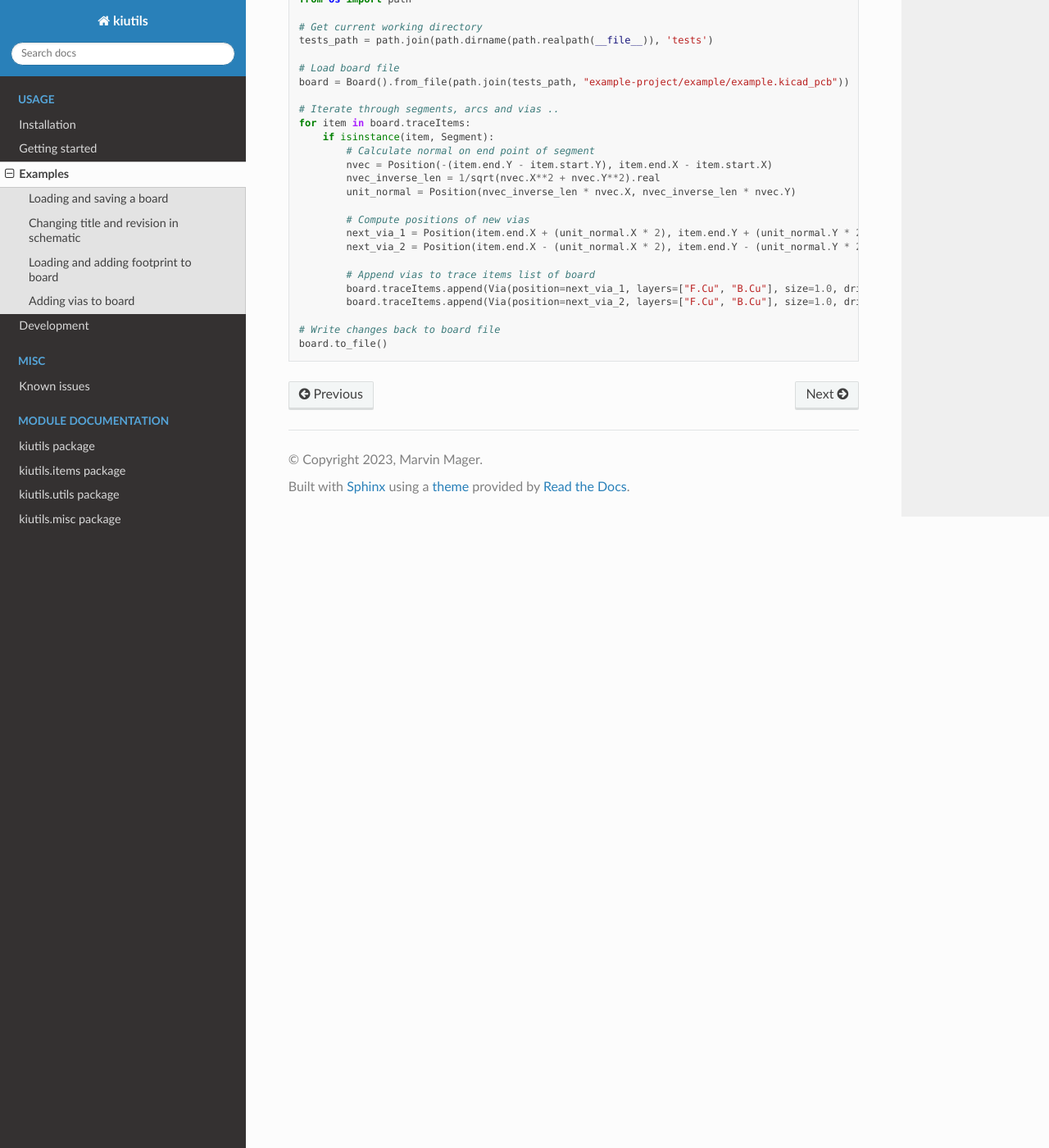
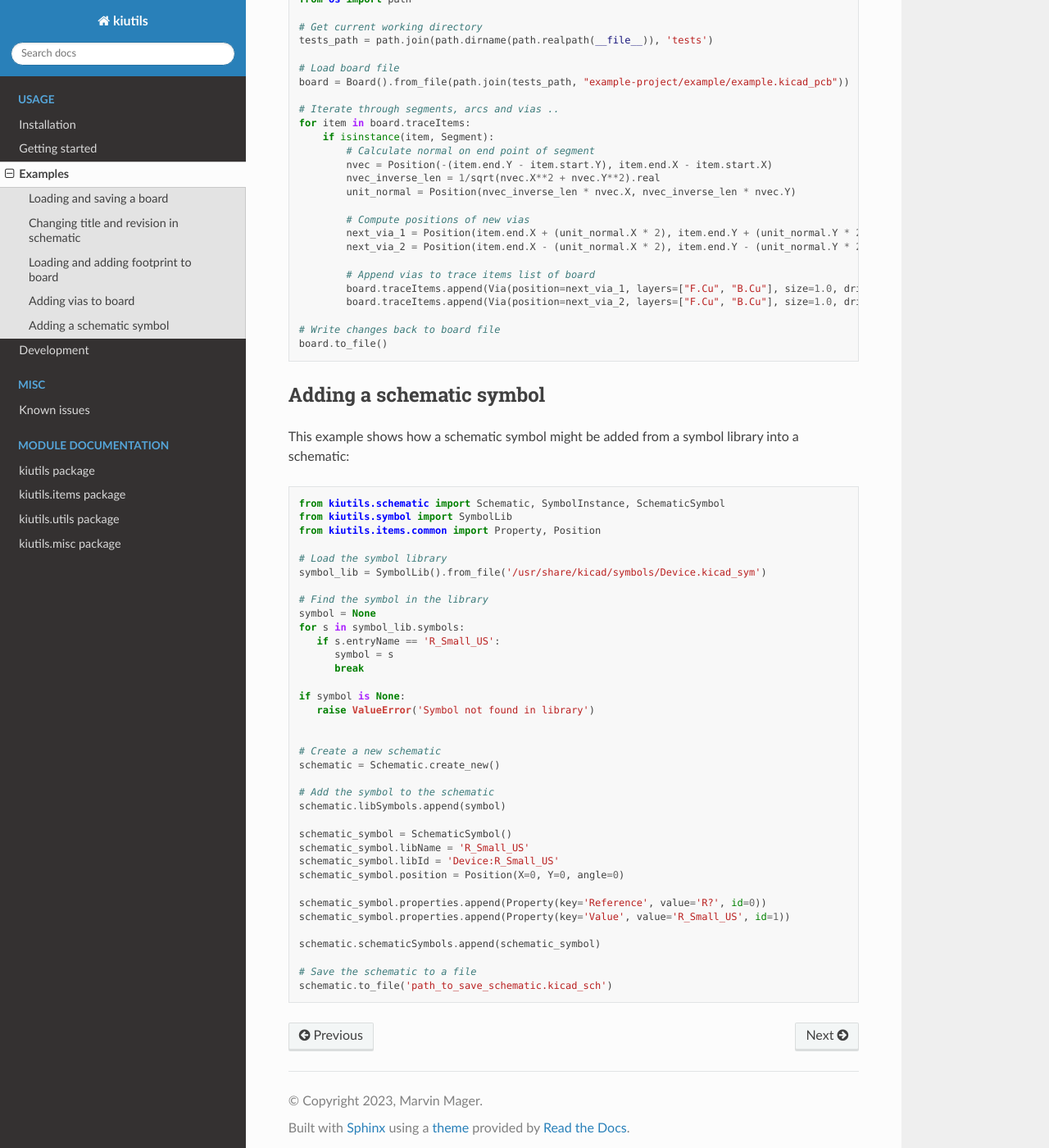
Before and after one commit to mvnmgrx/kiutils, a Sphinx documentation site: the page built from docs/usage/examples.rst, in a window 1280 px wide and 1400 px high, scrolled down 1439 px. Shown: the whole window at 82% size. Built offline with Sphinx 7.4.7 and the Read the Docs theme 2.0.0, drawn with Linux system fonts in a browser that asks for light colours.

Commit message:
Docu: Added example on how to add a symbol to schematic

```diff
--- a/docs/usage/examples.rst
+++ b/docs/usage/examples.rst
@@ -101,3 +101,47 @@ This example adds two vias on the normal axis at the end of each segment:
 
    # Write changes back to board file
    board.to_file()
+
+Adding a schematic symbol
+-------------------------
+
+This example shows how a schematic symbol might be added from a symbol library into a schematic:
+
+.. code-block:: python
+
+   from kiutils.schematic import Schematic, SymbolInstance, SchematicSymbol
+   from kiutils.symbol import SymbolLib
+   from kiutils.items.common import Property, Position
+
+   # Load the symbol library
+   symbol_lib = SymbolLib().from_file('/usr/share/kicad/symbols/Device.kicad_sym')
+
+   # Find the symbol in the library
+   symbol = None
+   for s in symbol_lib.symbols:
+      if s.entryName == 'R_Small_US':
+         symbol = s
+         break
+
+   if symbol is None:
+      raise ValueError('Symbol not found in library')
+
+
+   # Create a new schematic
+   schematic = Schematic.create_new()
+
+   # Add the symbol to the schematic
+   schematic.libSymbols.append(symbol)
+
+   schematic_symbol = SchematicSymbol()
+   schematic_symbol.libName = 'R_Small_US'
+   schematic_symbol.libId = 'Device:R_Small_US'
+   schematic_symbol.position = Position(X=0, Y=0, angle=0)
+
+   schematic_symbol.properties.append(Property(key='Reference', value='R?', id=0))
+   schematic_symbol.properties.append(Property(key='Value', value='R_Small_US', id=1))
+
+   schematic.schematicSymbols.append(schematic_symbol)
+
+   # Save the schematic to a file
+   schematic.to_file('path_to_save_schematic.kicad_sch')
```
